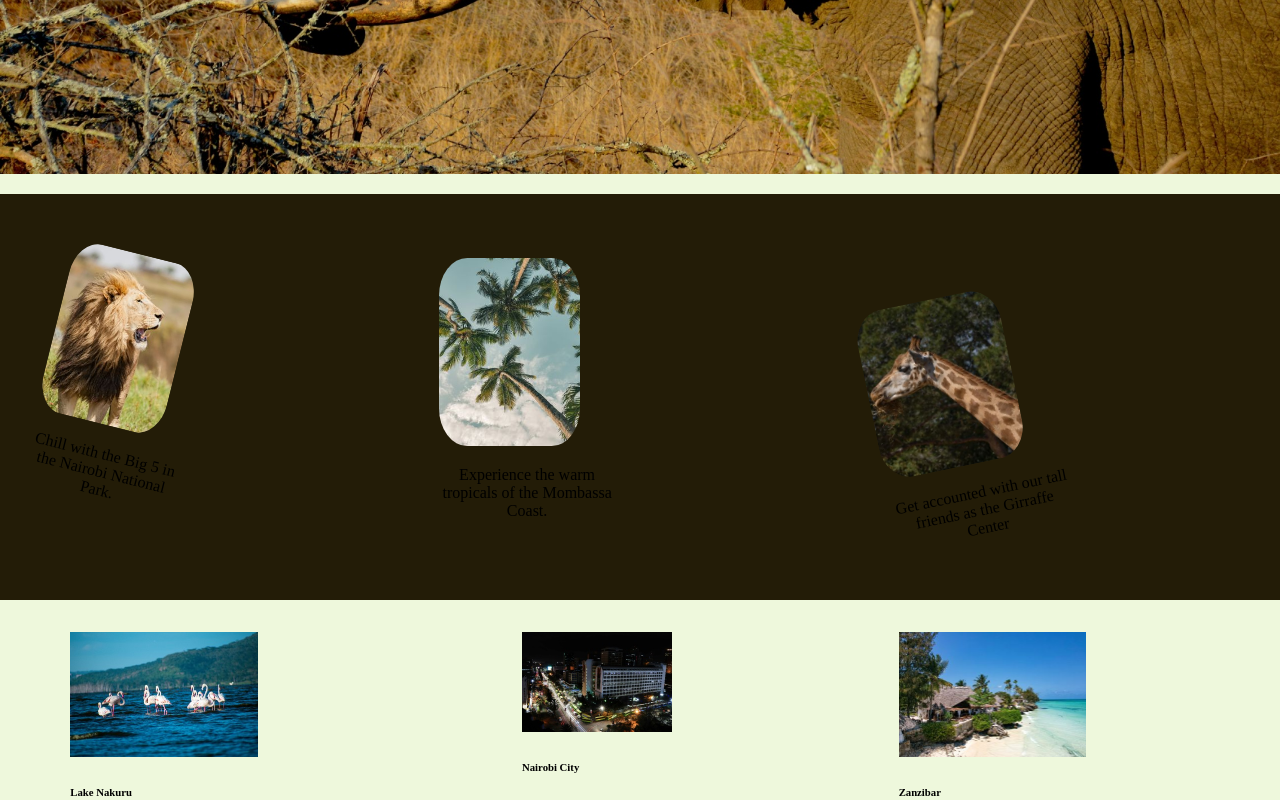
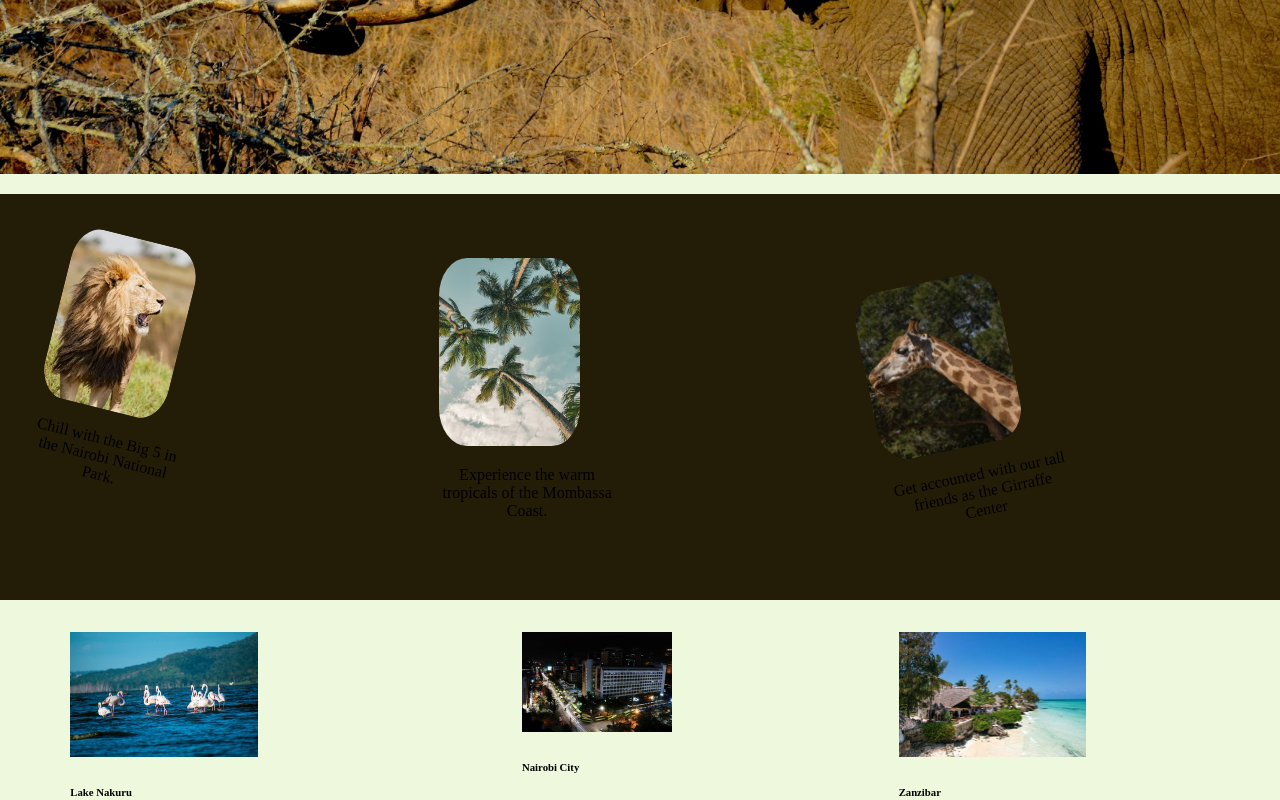
Before and after one commit to Manautea/Camper.1, a plain HTML site: page index.html in a window 1280 px wide. Shown: the part 671-1471 px from the top of the page. Drawn offline with Linux system fonts and the light colour scheme.

Commit message:
This commit encompasses all the previous commit to change the css and add to the html

```diff
--- a/styles.css
+++ b/styles.css
@@ -58,7 +58,6 @@ button{
     background-color: #231C07;
     width: 100%;
     justify-content: space-around;
-    align-items: baseline;
     margin-top: 20px;
     flex-wrap: wrap;
     padding-top: 4rem;
```
